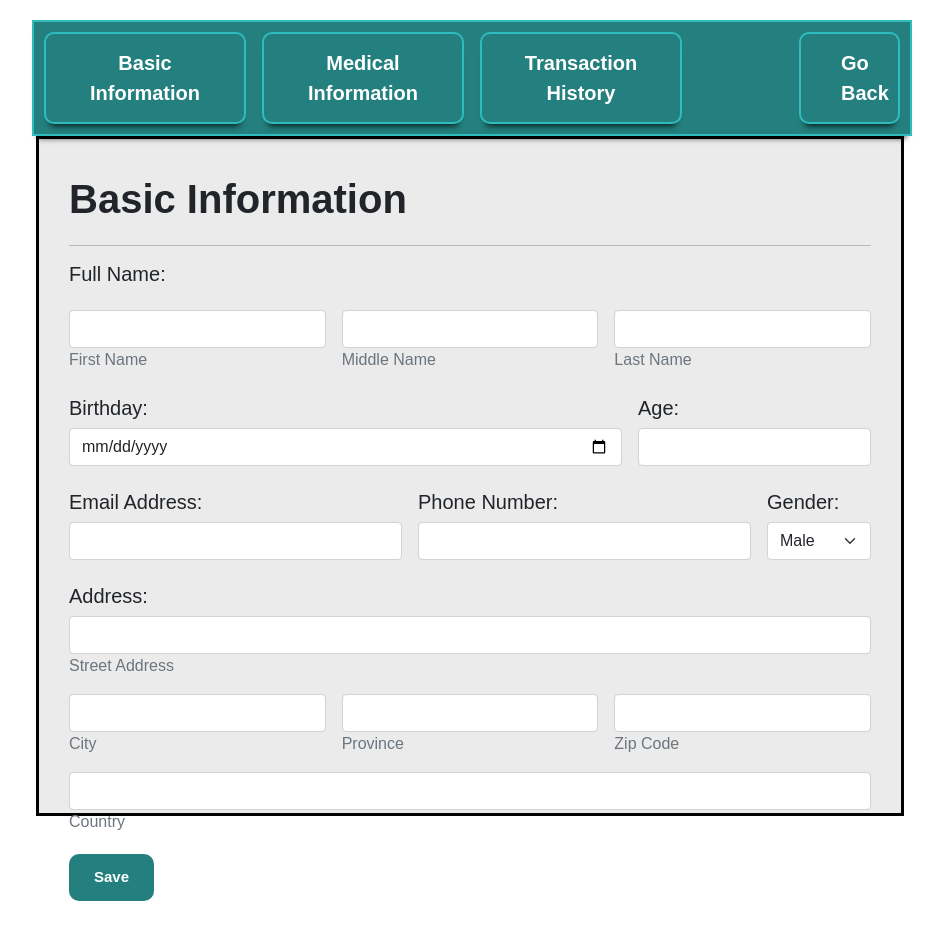
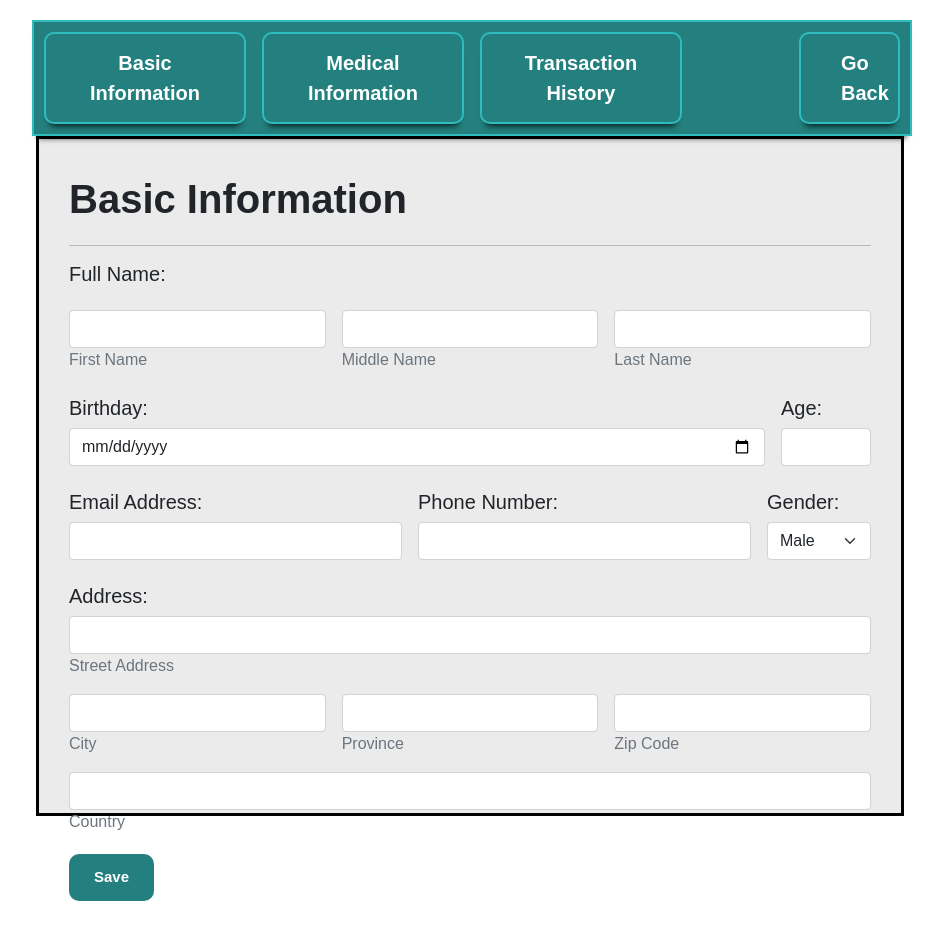
Before and after one commit to Joshsacabon/ISTETOSKOP, a React (Create React App) app: page /createclient/basicinformation in a window 1280 px wide. Shown: the whole page, without its empty margins (176-1119 px from the left). Built offline with nearby package versions, Linux system fonts and the light colour scheme.

Commit message:
Edited categories

```diff
--- a/src/BasicInfo.js
+++ b/src/BasicInfo.js
@@ -12,11 +12,11 @@ export const BasicInfo = () => {
                         <label class="text-secondary"  htmlFor="Fname">First Name</label>
                     </div>
                     <div className="col">
-                        <input className="form-control " name="Fname" type="text" id="Mname" />
+                        <input className="form-control " name="Mname" type="text" id="Mname" />
                         <label class="text-secondary" htmlFor="Mname">Middle Name</label>
                     </div>
                     <div className="col">
-                        <input className="form-control " name="Fname" type="text" id="Lname"/>
+                        <input className="form-control " name="Lname" type="text" id="Lname"/>
                         <label class="text-secondary" htmlFor="Lname">Last Name</label>
                     </div>
                 </div>
@@ -24,26 +24,26 @@ export const BasicInfo = () => {
                 <div className="row g-3 align-items-center">
                     <div className="col">
                         <label htmlFor="Birthday"><h5>Birthday:</h5></label>
-                        <input className="form-control " name="Fname" type="date" id="Birthday"/>
+                        <input className="form-control " name="birthday" type="date" id="Birthday"/>
                     </div>
                     <div className="col-auto">
                         <label htmlFor="Age"><h5>Age:</h5></label>
-                        <input className="form-control " name="Fname" type="text" id="Age"/>
+                        <input className="form-control " name="age" type="number" min="1" max="100" id="Age"/>
                     </div>
                 </div>
                 <br/>
                 <div className="row g-3 align-items-center">
                     <div className="col">
                         <label htmlFor="EmailAdd"><h5>Email Address:</h5></label>
-                        <input className="form-control " name="Fname" type="text" id="EmailAdd"/>
+                        <input className="form-control " name="EmailAdd" type="email" id="EmailAdd"/>
                     </div>
                     <div className="col">
                         <label htmlFor="CellNumber"><h5>Phone Number:</h5></label>
-                        <input className="form-control " name="Fname" type="text" id="CellNumber"/>
+                        <input className="form-control " name="CellNumber" type="text" id="CellNumber"/>
                     </div>
                     <div className="col-auto">
                         <label htmlFor="Gender"><h5>Gender:</h5></label>
-                        <select class="form-select" id="Gender" name="Fname">
+                        <select class="form-select" id="Gender" name="Gender">
                             <option value="Male">Male</option>
                             <option value="Female">Female</option>
                         </select>
@@ -53,23 +53,23 @@ export const BasicInfo = () => {
                 <h5>Address:</h5>
                 <div className="row g-3 align-items-center">
                     <div className="col-12">
-                        <input className="form-control " name="Fname" type="text" id="SAddress"/>
+                        <input className="form-control " name="SAddress" type="text" id="SAddress"/>
                         <label class="text-secondary"  htmlFor="SAddress">Street Address</label>
                     </div>
                     <div className="col-4">
-                        <input className="form-control " name="Fname" type="text" id="City"/>
+                        <input className="form-control " name="City" type="text" id="City"/>
                         <label class="text-secondary" htmlFor="City">City</label>
                     </div>
                     <div className="col-4">
-                        <input className="form-control " name="Fname" type="text" id="Province"/>
+                        <input className="form-control " name="Province" type="text" id="Province"/>
                         <label class="text-secondary" htmlFor="Province">Province</label>
                     </div>
                     <div className="col-4">
-                        <input className="form-control " name="Fname" type="text" id="zipcode"/>
+                        <input className="form-control " name="zipcode" type="number" min="400" max="9811" id="zipcode"/>
                         <label class="text-secondary" htmlFor="zipcode">Zip Code</label>
                     </div>
                     <div className="col-12">
-                        <input className="form-control " name="Fname" type="text" id="country"/>
+                        <input className="form-control " name="country" type="text" id="country"/>
                         <label class="text-secondary" htmlFor="country">Country</label>
                     </div>
                 </div>
--- a/src/MedicalInfo.js
+++ b/src/MedicalInfo.js
@@ -12,16 +12,16 @@ export const MedicalInfo = () => {
                         <label class="text-secondary"  htmlFor="Fname">First Name</label>
                     </div>
                     <div className="col">
-                        <input className="form-control " name="Fname" type="text" id="Mname" />
+                        <input className="form-control " name="Mname" type="text" id="Mname" />
                         <label class="text-secondary" htmlFor="Mname">Middle Name</label>
                     </div>
                     <div className="col">
-                        <input className="form-control " name="Fname" type="text" id="Lname"/>
+                        <input className="form-control " name="Lname" type="text" id="Lname"/>
                         <label class="text-secondary" htmlFor="Lname">Last Name</label>
                     </div>
                     <div className="col">
-                        <input className="form-control " name="Fname" type="date" id="Birthday"/>
-                        <label class="text-secondary" htmlFor="Lname">Birthday</label>
+                        <input className="form-control " name="birthday" type="date" id="Birthday"/>
+                        <label class="text-secondary" htmlFor="birthday">Birthday</label>
                     </div>
                 </div>
                 <hr/>
@@ -29,54 +29,54 @@ export const MedicalInfo = () => {
                     <label htmlFor="Birthday"><h5>Medical Condition:</h5></label>
                     <div class="col-3">
                         <div class="form-check">
-                            <input class="form-check-input" type="checkbox" value="" id="flexCheckDefault"/>
-                            <label class="form-check-label" for="flexCheckDefault">Diabetes </label>
+                            <input class="form-check-input" type="checkbox" value="diabetes" id="mCondition1"/>
+                            <label class="form-check-label" for="mCondition1">Diabetes </label>
                         </div>
                         <div class="form-check">
-                            <input class="form-check-input" type="checkbox" value="" id="flexCheckDefault"/>
-                            <label class="form-check-label" for="flexCheckDefault">Heart Disease </label>
+                            <input class="form-check-input" type="checkbox" value="heart disease" id="mCondition2"/>
+                            <label class="form-check-label" for="mCondition2">Heart Disease </label>
                         </div>
                         <div class="form-check">
-                            <input class="form-check-input" type="checkbox" value="" id="flexCheckDefault"/>
-                            <label class="form-check-label" for="flexCheckDefault">Heart Failure </label>
+                            <input class="form-check-input" type="checkbox" value="heart failure" id="mCondition3"/>
+                            <label class="form-check-label" for="mCondition3">Heart Failure </label>
                         </div>
                     </div>
                     <div class="col-3">
                         <div class="form-check">
-                            <input class="form-check-input" type="checkbox" value="" id="flexCheckDefault"/>
-                            <label class="form-check-label" for="flexCheckDefault">Stroke </label>
+                            <input class="form-check-input" type="checkbox" value="stroke" id="mCondition4"/>
+                            <label class="form-check-label" for="mCondition4">Stroke </label>
                         </div>
                         <div class="form-check">
-                            <input class="form-check-input" type="checkbox" value="" id="flexCheckDefault"/>
-                            <label class="form-check-label" for="flexCheckDefault">Asthma </label>
+                            <input class="form-check-input" type="checkbox" value="asthma" id="mCondition5"/>
+                            <label class="form-check-label" for="mCondition5">Asthma </label>
                         </div>
                         <div class="form-check">
-                            <input class="form-check-input" type="checkbox" value="" id="flexCheckDefault"/>
-                            <label class="form-check-label" for="flexCheckDefault">COPD </label>
+                            <input class="form-check-input" type="checkbox" value="copd" id="mCondition6"/>
+                            <label class="form-check-label" for="mCondition6">COPD </label>
                         </div>
                     </div>
                     <div class="col-3">
                         <div class="form-check">
-                            <input class="form-check-input" type="checkbox" value="" id="flexCheckDefault"/>
-                            <label class="form-check-label" for="flexCheckDefault">Arthritis </label>
+                            <input class="form-check-input" type="checkbox" value="arthritis" id="mCondition7"/>
+                            <label class="form-check-label" for="mCondition7">Arthritis </label>
                         </div>
                         <div class="form-check">
-                            <input class="form-check-input" type="checkbox" value="" id="flexCheckDefault"/>
-                            <label class="form-check-label" for="flexCheckDefault">Cancer </label>
+                            <input class="form-check-input" type="checkbox" value="cancer" id="mCondition8"/>
+                            <label class="form-check-label" for="mCondition8">Cancer </label>
                         </div>
                         <div class="form-check">
-                            <input class="form-check-input" type="checkbox" value="" id="flexCheckDefault"/>
-                            <label class="form-check-label" for="flexCheckDefault">High Blood Pressure </label>
+                            <input class="form-check-input" type="checkbox" value="high blood pressure" id="mCondition9"/>
+                            <label class="form-check-label" for="mCondition9">High Blood Pressure </label>
                         </div>
                     </div>
                     <div class="col-3">
                         <div class="form-check">
-                            <input class="form-check-input" type="checkbox" value="" id="flexCheckDefault"/>
-                            <label class="form-check-label" for="flexCheckDefault">Alzheumer's Disease/Dementia </label>
+                            <input class="form-check-input" type="checkbox" value="Alzheimer's disease" id="mCondition10"/>
+                            <label class="form-check-label" for="mCondition10">Alzheimer's Disease/Dementia </label>
                         </div>
                         <div class="form-check">
-                            <input class="form-check-input" type="checkbox" value="" id="flexCheckDefault"/>
-                            <label class="form-check-label" for="flexCheckDefault">Others (please specify) </label>
+                            <input class="form-check-input" type="checkbox" value="others" id="mCondition11"/>
+                            <label class="form-check-label" for="mCondition11">Others (please specify) </label>
                             <input className="form-control " name="Fname" type="text" id="EmailAdd"/>
                         </div>
                     </div>
```
Also changed, not shown: 2 other files (tests, documents, lock files or other folders).
